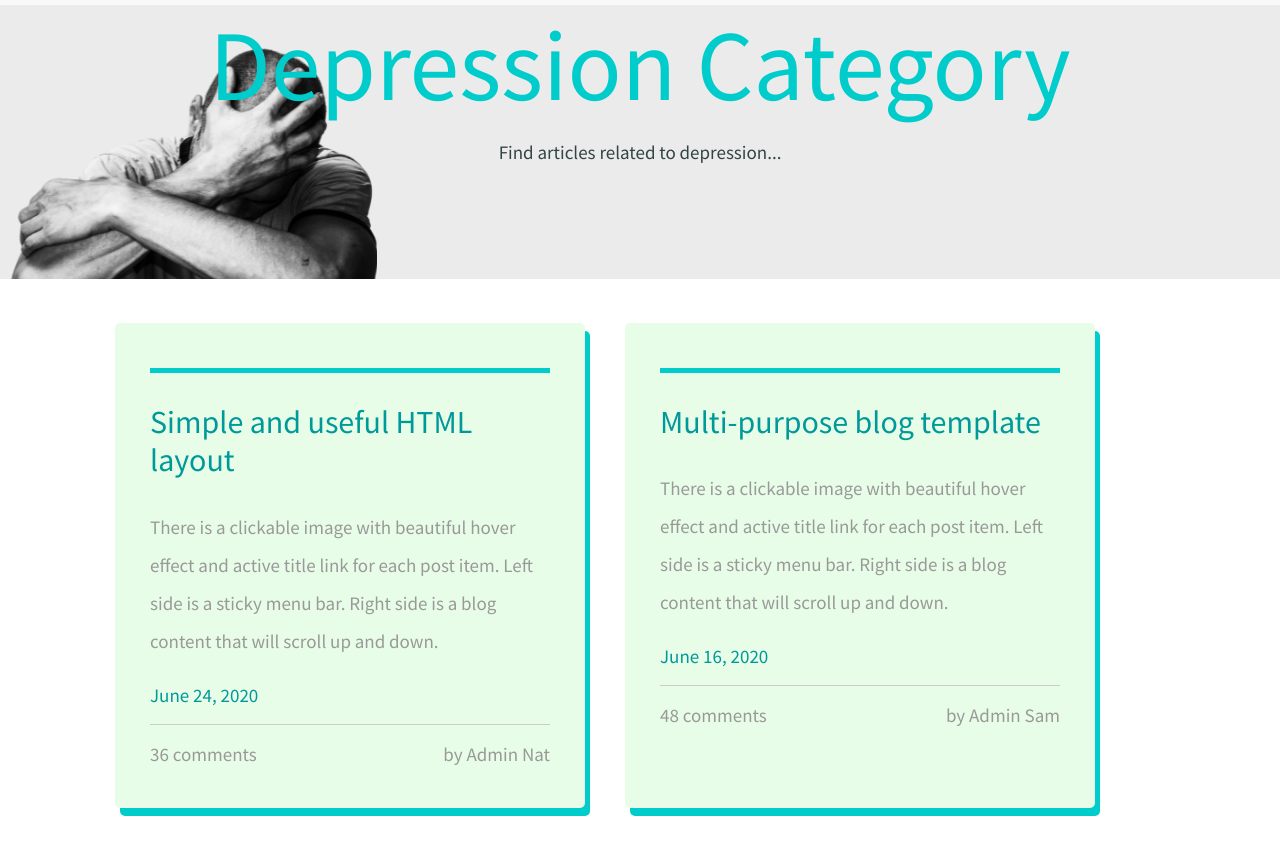
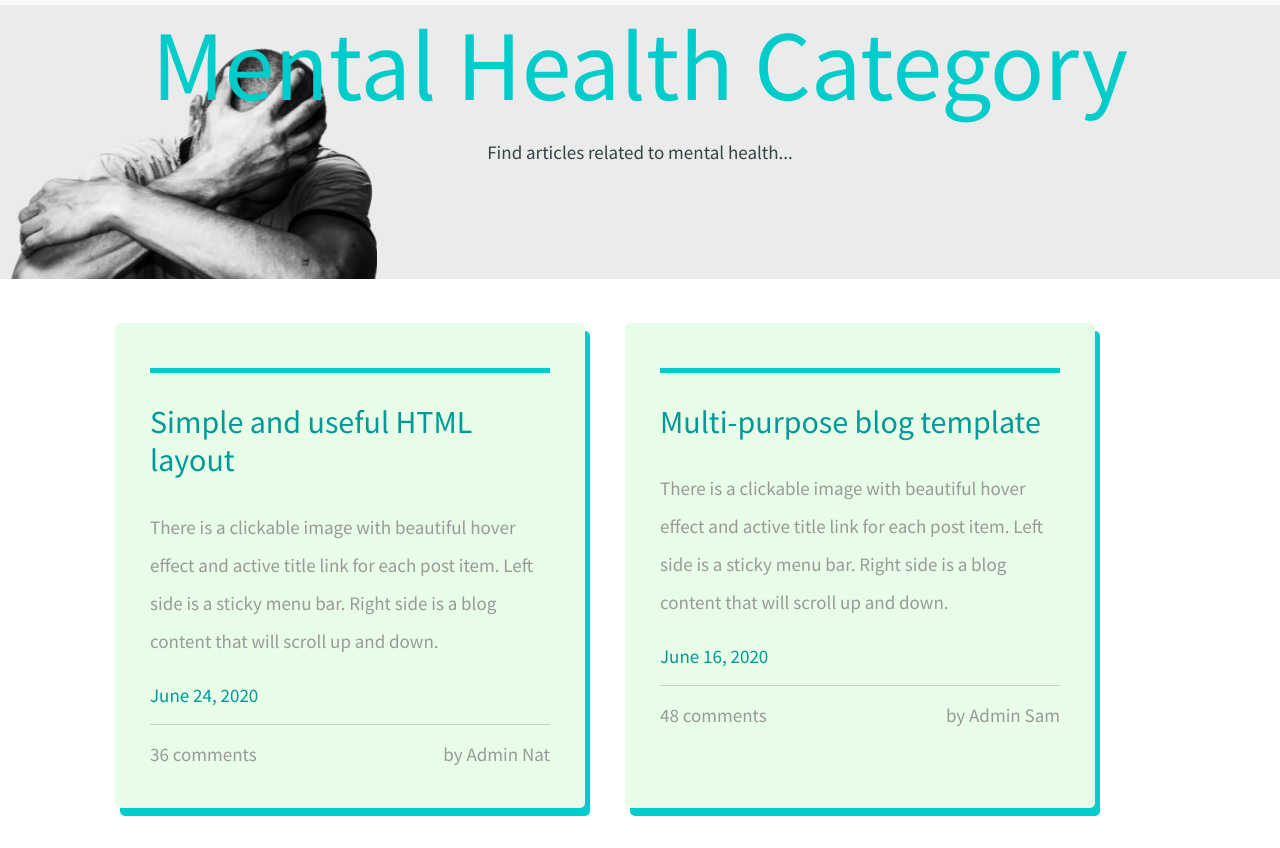
Before and after one commit to Liri-s29/Positate, a plain HTML site: page Depression Category Page/index.html in a window 1280 px wide. Shown: the part 71-919 px from the top of the page. Drawn offline with nearby package versions, Linux system fonts and the light colour scheme.

Commit message:
depression to mental health

```diff
--- a/Depression Category Page/index.html
+++ b/Depression Category Page/index.html
@@ -51,8 +51,8 @@
           </nav>
 
         <div class=container>
-        <h1>Depression Category</h1>
-        <p>Find articles related to depression...</p>
+        <h1>Mental Health Category</h1>
+        <p>Find articles related to mental health...</p>
     </div>
     </header>
 
```
